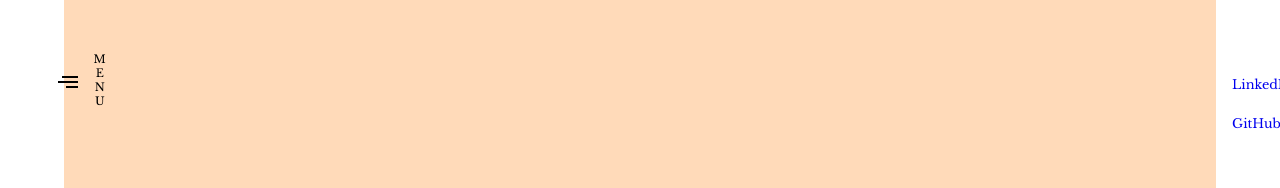
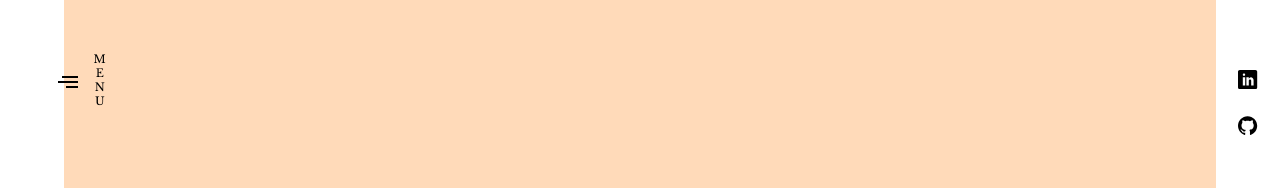
Before and after one commit to JCVCoding/jcvcoding.github.io, a React (Create React App) app in the folder my-site/: page / in a window 1280 px wide. Shown: the part 348-536 px from the top of the page. Built offline with nearby package versions, Linux system fonts and the light colour scheme.

Commit message:
Added icons for social media links

```diff
--- a/my-site/src/Components/SocialBar/socialBar.component.jsx
+++ b/my-site/src/Components/SocialBar/socialBar.component.jsx
@@ -6,16 +6,21 @@ import {
   SocialContainer,
   SocialLink,
   SocialLinkContainer,
+  SocialLinkIcon,
 } from "./socialBar.styles";
 
 const SocialBar = () => (
   <SocialContainer>
     <SocialLinkContainer>
       <SocialLink href={LinkedIn} target="_blank">
-        LinkedIn
+        <SocialLinkIcon id="icon-linkedin" viewBox="0 0 32 32">
+          <path d="M29 0h-26c-1.65 0-3 1.35-3 3v26c0 1.65 1.35 3 3 3h26c1.65 0 3-1.35 3-3v-26c0-1.65-1.35-3-3-3zM12 26h-4v-14h4v14zM10 10c-1.106 0-2-0.894-2-2s0.894-2 2-2c1.106 0 2 0.894 2 2s-0.894 2-2 2zM26 26h-4v-8c0-1.106-0.894-2-2-2s-2 0.894-2 2v8h-4v-14h4v2.481c0.825-1.131 2.087-2.481 3.5-2.481 2.488 0 4.5 2.238 4.5 5v9z"></path>
+        </SocialLinkIcon>
       </SocialLink>
       <SocialLink href={GitHub} target="_blank">
-        GitHub
+        <SocialLinkIcon id="icon-github" viewBox="0 0 32 32">
+          <path d="M16 0.395c-8.836 0-16 7.163-16 16 0 7.069 4.585 13.067 10.942 15.182 0.8 0.148 1.094-0.347 1.094-0.77 0-0.381-0.015-1.642-0.022-2.979-4.452 0.968-5.391-1.888-5.391-1.888-0.728-1.849-1.776-2.341-1.776-2.341-1.452-0.993 0.11-0.973 0.11-0.973 1.606 0.113 2.452 1.649 2.452 1.649 1.427 2.446 3.743 1.739 4.656 1.33 0.143-1.034 0.558-1.74 1.016-2.14-3.554-0.404-7.29-1.777-7.29-7.907 0-1.747 0.625-3.174 1.649-4.295-0.166-0.403-0.714-2.030 0.155-4.234 0 0 1.344-0.43 4.401 1.64 1.276-0.355 2.645-0.532 4.005-0.539 1.359 0.006 2.729 0.184 4.008 0.539 3.054-2.070 4.395-1.64 4.395-1.64 0.871 2.204 0.323 3.831 0.157 4.234 1.026 1.12 1.647 2.548 1.647 4.295 0 6.145-3.743 7.498-7.306 7.895 0.574 0.497 1.085 1.47 1.085 2.963 0 2.141-0.019 3.864-0.019 4.391 0 0.426 0.288 0.925 1.099 0.768 6.354-2.118 10.933-8.113 10.933-15.18 0-8.837-7.164-16-16-16z"></path>
+        </SocialLinkIcon>
       </SocialLink>
     </SocialLinkContainer>
   </SocialContainer>
--- a/my-site/src/Components/SocialBar/socialBar.styles.jsx
+++ b/my-site/src/Components/SocialBar/socialBar.styles.jsx
@@ -3,16 +3,16 @@ import styled, { css } from "styled-components";
 export const SocialContainer = styled.div`
   grid-area: sidebar;
 
-  display: grid;
-  grid-template-rows: 40% 1fr minmax(2rem, 12rem);
+  /* display: grid;
+  grid-template-rows: 40% 1fr minmax(2rem, 12rem); */
+  display: flex;
+  justify-content: center;
   height: 100%;
   width: 4rem;
   padding: 2rem 1rem;
-  align-self: flex-end;
 `;
 
 export const SocialLinkContainer = styled.div`
-  grid-row: 1 / -1;
   display: flex;
   flex-direction: column;
   justify-content: center;
@@ -28,3 +28,12 @@ export const SocialLink = styled.a`
     margin-top: 1.5rem;
   }
 `;
+
+export const SocialLinkIcon = styled.svg`
+  display: inline-block;
+  width: 1.5em;
+  height: 1.5em;
+  stroke-width: 0;
+  stroke: black;
+  fill: black;
+`;
```
